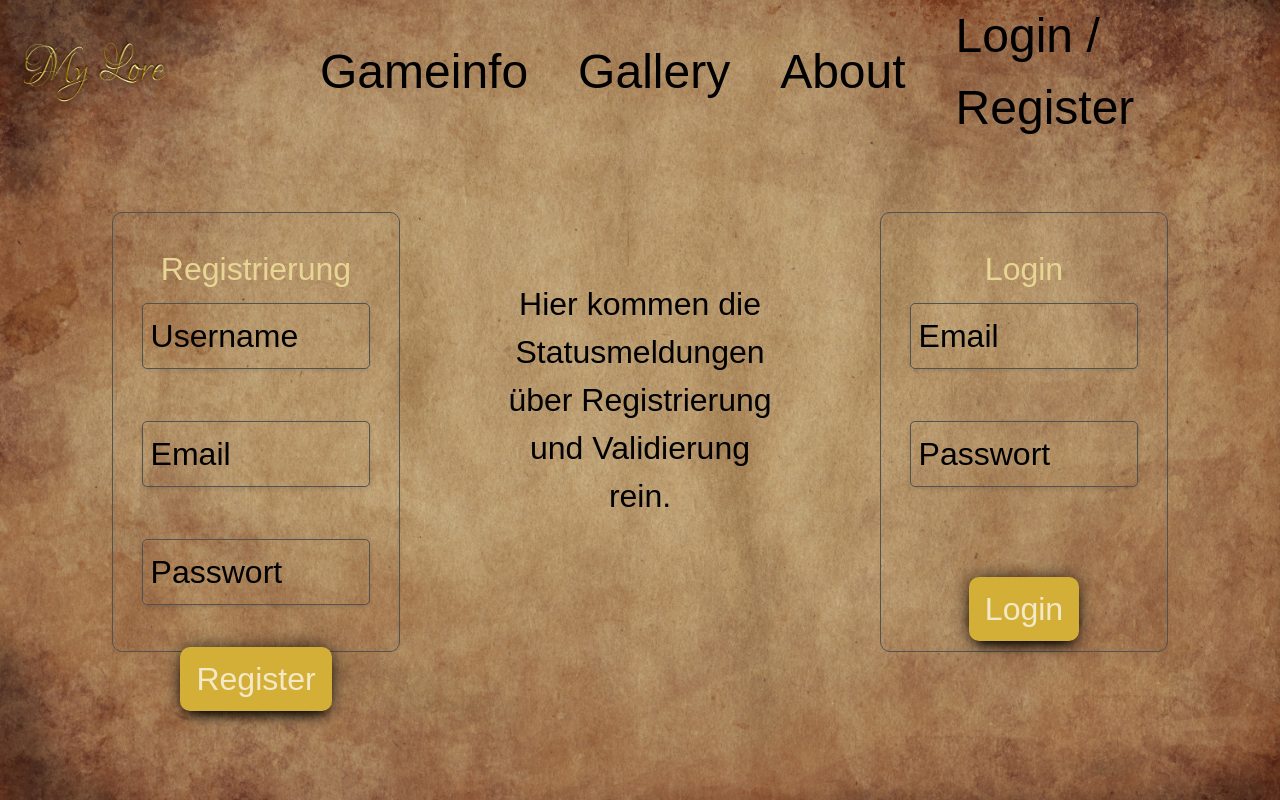
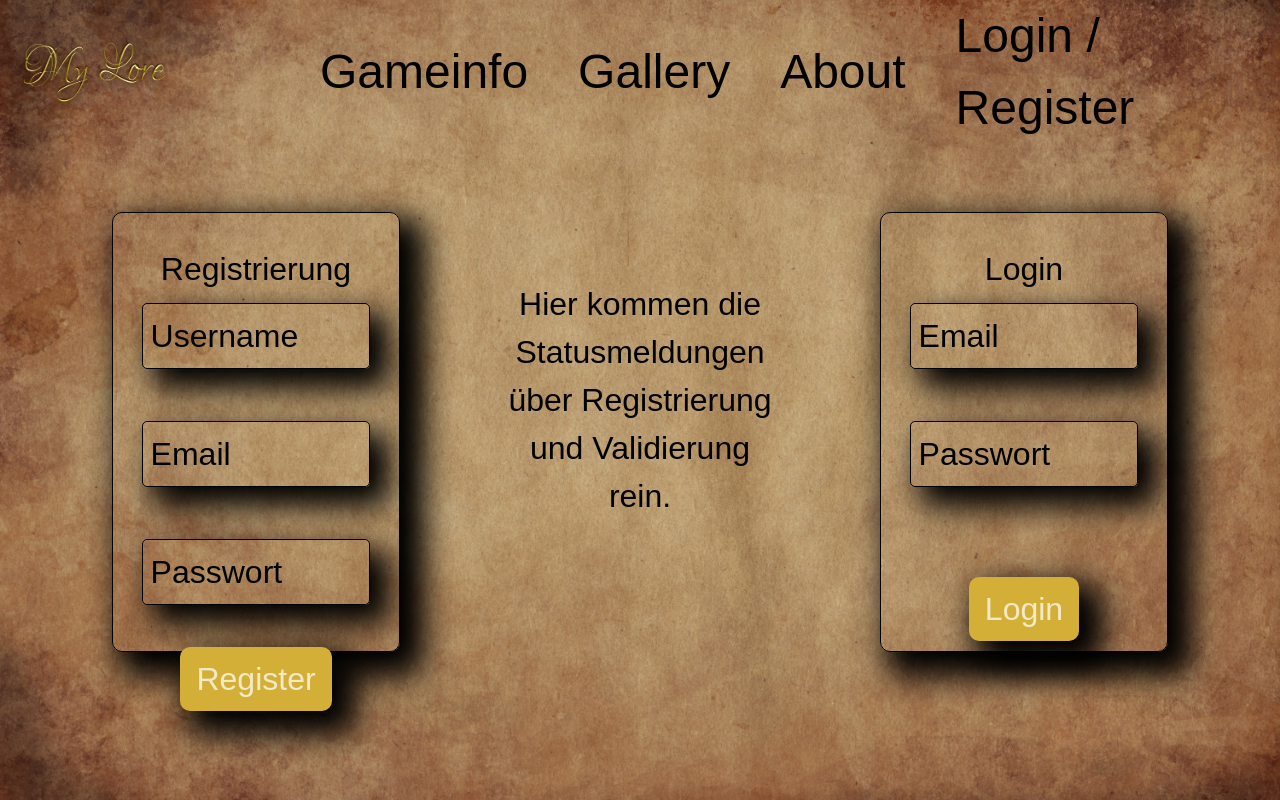
Before and after one commit to LeshyDon-Co/FinalProjektMyLore, a Next.js app: page /loginandregister in a window 1280 px wide. Built offline with nearby package versions, Linux system fonts and the light colour scheme; no server answers; a web font is replaced by a local one.

Commit message:
styled charoverview and login a bit

```diff
--- a/src/app/characteroverview/page.jsx
+++ b/src/app/characteroverview/page.jsx
@@ -1,11 +1,17 @@
 "use client";
 import Buttonone from "@/components/buttons/buttonnormal/buttonnormal";
+import NewCharCard from "@/components/cards/newChar/newcharcard";
 // import Charactercard from "@/components/cards/charactercard/charactercard";
 import {useSession} from "next-auth/react";
 import {useRouter} from "next/navigation";
 import React, { useEffect, useState } from "react";
 import styles from "./page.module.css";
 
+
+const play = () => {
+  //Prüfen, welcher Charakter gewählt wurde, mit diesem
+  //dann auf die Spieleseite weiterleiten
+}
 
 function CharakterÜbersicht() {
 
@@ -35,59 +41,30 @@ function CharakterÜbersicht() {
   console.log(chardata);
   if (session.status === "unauthenticated") {
     router.push("/");
-
-  // }else{
-  // return (
-  //   <div className={styles.body}>
-  //   <h1 className={styles.characteroverviewtitle}>Charakterübersicht</h1>
-  //     <div className={styles.container}>
-  //       <div className={styles.charlist}>
-  //         <p>Deine Charaktere:</p>
-  //         {chardata?.map((char) => {
-  //           return<div key={char.id} className={styles.listitem}>{char.name}, {char.email}</div>
-  //         })}
-  //       </div>
-  //       <div
-  //         className={styles.card}
-  //         onClick={() => router.push("/charactercreation")}
-  //       >
-  //         <p>Neuen Charakter erstellen</p>
-  //         <p>+</p>
-  //         </div>
-  //       </div>
-  //       <Buttonone text={"weiter spielen"} />
-  //     </div>
-  //   );
-  // }};
-
    } else {
     return (
       <div className={styles.body}>
-        <h1 className={styles.characteroverviewtitle}>Charakterübersicht</h1>
+        <div className={styles.characteroverviewtitle}></div>
         <div className={styles.container}>
           <div className={styles.charlist}>
-            <p>Deine Charaktere:</p>
             <div>
               {chardata.map((char, index) => {
-                return <div className={styles.listitem} key={index}>{char.name}, {char.nation}, Level {char.level}</div>;
+                return <div
+                          className={styles.listitem}
+                          key={index}
+                          onClick={play}
+                          >
+                          {char.name}, {char.nation}, Level {char.level}
+                        </div>;
               })}
             </div>
           </div>
-          <div
-            className={styles.card}
-            onClick={() => router.push("/charactercreation")}
-          >
-            <p>Neuen Charakter erstellen</p>
-            <p>+</p>
-          </div>
+          <NewCharCard/>
         </div>
-        <Buttonone text={"weiter spielen"} />
+        {/* <Buttonone text={"weiter spielen"} /> */}
       </div>
     );
   }}
 
 
 export default CharakterÜbersicht;
-
-//Für jeden Charakter, den der User bereits erstellt hat, wird eine Card angezeigt
-//Immer die letze Card ist die "Neuen Charakter erstellen"- Karte -> leitet zu /charaktercreateion weiter
--- a/src/app/characteroverview/page.module.css
+++ b/src/app/characteroverview/page.module.css
@@ -3,23 +3,30 @@
   height: 100vh;
 
   padding-top: 10vh;
+  box-sizing: border-box;
 }
 
 .container {
-  border: 2px red solid;
+  border: 1px solid black;
   display: flex;
   height: 60vh;
-  /* height: 40vh; */
   justify-content: space-between;
   margin: 2rem 5rem;
   padding: 1rem;
 }
 
 .characteroverviewtitle {
-  border: 2px solid;
-  align-items: center;
-  justify-content: center;
-  display: flex;
+  height: 10%;
+  width: auto;
+  margin: 0px 40%;
+  background-repeat: no-repeat;
+  background-image: url(../../assets/letterings/deine-charaktere-schriftzug.png);
+  background-size: contain;
+
+  background-position: center;
+  border-radius: 10px;
+  border-bottom: 2px solid black;
+  box-shadow: rgba(0, 0, 0, 1) 0px 25px 20px -15px;
 }
 
 .charlist {
@@ -28,25 +35,33 @@
   gap: 0.5rem;
 }
 .listitem {
-  border: 2px solid black;
-  cursor: pointer;
+  border: 2px solid #250f34;
+  cursor: crosshair;
   padding: 0.5rem;
   margin: 0.5rem;
+  border-radius: 10px 0px 10px 0px;
 }
 .listitem:hover {
-  border: 4px solid brown;
+  border: 2px solid #250f34;
+  box-shadow: 15px 15px 30px 10px black;
+}
+.listitem:focus {
+  border: solid 2px #250f34;
 }
 
-.card {
-  border: 2px solid black;
+/* .card {
+  border: 2px solid #250f34;
+  border-radius: 10px 0px 10px 0px;
   margin: 1rem;
+  padding: 1rem;
   display: flex;
   flex-direction: column;
   align-items: center;
   justify-content: center;
-  cursor: pointer;
-}
+  cursor: crosshair;
+} */
 
-.card:hover {
-  border: 4px solid brown;
-}
+/* .newcharcard:hover {
+  border: 2px solid #250f34;
+  box-shadow: 15px 15px 30px 10px black;
+} */
--- a/src/app/loginandregister/page.module.css
+++ b/src/app/loginandregister/page.module.css
@@ -20,7 +20,8 @@
 .registercontainer {
   margin-top: 2em;
   width: 25%;
-  border: 1px solid #535252;
+  border: 1px solid black;
+  box-shadow: 15px 15px 30px 10px black;
   height: 55%;
 
   border-radius: 10px;
--- /dev/null
+++ b/src/components/cards/newChar/newcharcard.jsx
@@ -0,0 +1,22 @@
+"use client";
+
+import { useRouter } from "next/navigation";
+import styles from "./newcharcard.module.css";
+
+
+function NewCharCard() {
+
+    const router = useRouter();
+
+  return (
+    <div    className={styles.newcharcard}
+            onClick={() => router.push("/charactercreation")}>
+        <p>Charakter erstellen</p>
+        <p>+</p>
+
+
+    </div>
+  );
+}
+
+export default NewCharCard;
--- /dev/null
+++ b/src/components/cards/newChar/newcharcard.module.css
@@ -0,0 +1,52 @@
+.newcharcard {
+  /* border: 2px solid red; */
+
+  height: 80%;
+  width: 20%;
+  display: flex;
+  flex-direction: column;
+  align-items: center;
+  justify-content: center;
+  margin: 1rem 10%;
+  /* box-shadow: 15px 15px 30px 10px black; */
+  border: 2px solid #250f34;
+  border-radius: 10px 0px 10px 0px;
+  cursor: crosshair;
+}
+
+.p {
+  font-size: 0.6rem;
+}
+
+.newcharcard:hover {
+  border: 2px solid #250f34;
+  box-shadow: 15px 15px 30px 10px black;
+}
+/* .card { */
+/* border: 2px solid red; */
+/* background: beige;
+  width: 20%;
+  height: 100%;
+  margin: auto;
+  text-align: center;
+  box-shadow: -1px 15px 30px -12px black;
+  z-index: 9999;
+  position: relative;
+} */
+
+/* .card:hover {
+  border: 3px solid black;
+  box-shadow: 15px 15px 30px 10px black;
+} */
+
+/* .clickCard {
+  border: 2px solid red;
+  background: beige;
+  width: 20%;
+  height: 100%;
+  margin: auto;
+  text-align: center;
+  box-shadow: -1px 15px 30px -12px black;
+  z-index: 9999;
+  position: relative;
+} */
--- a/src/components/login/login.module.css
+++ b/src/components/login/login.module.css
@@ -8,7 +8,7 @@
 
 .loginheading {
   text-align: center;
-  color: #e9d593;
+  color: black;
   /* margin-bottom: 6rem; */
   margin-top: 1rem;
 }
@@ -28,14 +28,16 @@
 }
 
 .logininput {
-  border: 2px solid red;
   width: 80%;
   padding: 8px;
   margin: 10px;
   border-radius: 5px;
-  box-shadow: 0 2px 4px rgba(0, 0, 0, 0.1);
-  border: 1px solid #535252;
+  /* box-shadow: 0 2px 4px rgba(0, 0, 0, 0.1);
+  border: 1px solid #535252; */
   background-color: transparent;
+
+  border: 1px solid black;
+  box-shadow: 15px 15px 30px 5px black;
 }
 
 .logininput::placeholder {
@@ -50,10 +52,11 @@
   background-color: #d4af37;
   color: #f4e9c6;
   cursor: pointer;
-  -webkit-box-shadow: 0px 10px 13px -7px #000000, 0px 0px 19px -3px #000000;
-  box-shadow: 0px 10px 13px -7px #000000, 0px 0px 19px -3px #000000;
+  /* -webkit-box-shadow: 0px 10px 13px -7px #000000, 0px 0px 19px -3px #000000; */
+  /* box-shadow: 0px 10px 13px -7px #000000, 0px 0px 19px -3px #000000; */
   justify-content: center;
   align-items: center;
+  box-shadow: 15px 15px 30px 10px black;
 }
 .loginbutton:hover {
   background-color: #d4af3780;
--- a/src/components/register/register.module.css
+++ b/src/components/register/register.module.css
@@ -8,7 +8,7 @@
 
 .loginheading {
   text-align: center;
-  color: #e9d593;
+  color: black;
   /* margin-bottom: 6rem; */
   margin-top: 1rem;
 }
@@ -35,9 +35,12 @@
   padding: 8px;
   margin: 10px;
   border-radius: 5px;
-  box-shadow: 0 2px 4px rgba(0, 0, 0, 0.1);
-  border: 1px solid #535252;
+  /* box-shadow: 0 2px 4px rgba(0, 0, 0, 0.1);
+  border: 1px solid #535252; */
   background-color: transparent;
+
+  border: 1px solid black;
+  box-shadow: 15px 15px 30px 5px black;
 }
 
 .logininput::placeholder {
@@ -53,10 +56,11 @@
   background-color: #d4af37;
   color: #f4e9c6;
   cursor: pointer;
-  -webkit-box-shadow: 0px 10px 13px -7px #000000, 0px 0px 19px -3px #000000;
-  box-shadow: 0px 10px 13px -7px #000000, 0px 0px 19px -3px #000000;
+  /* -webkit-box-shadow: 0px 10px 13px -7px #000000, 0px 0px 19px -3px #000000; */
+  /* box-shadow: 0px 10px 13px -7px #000000, 0px 0px 19px -3px #000000; */
   justify-content: center;
   align-items: center;
+  box-shadow: 15px 15px 30px 10px black;
 }
 .loginbutton:hover {
   background-color: #d4af3780;
```
